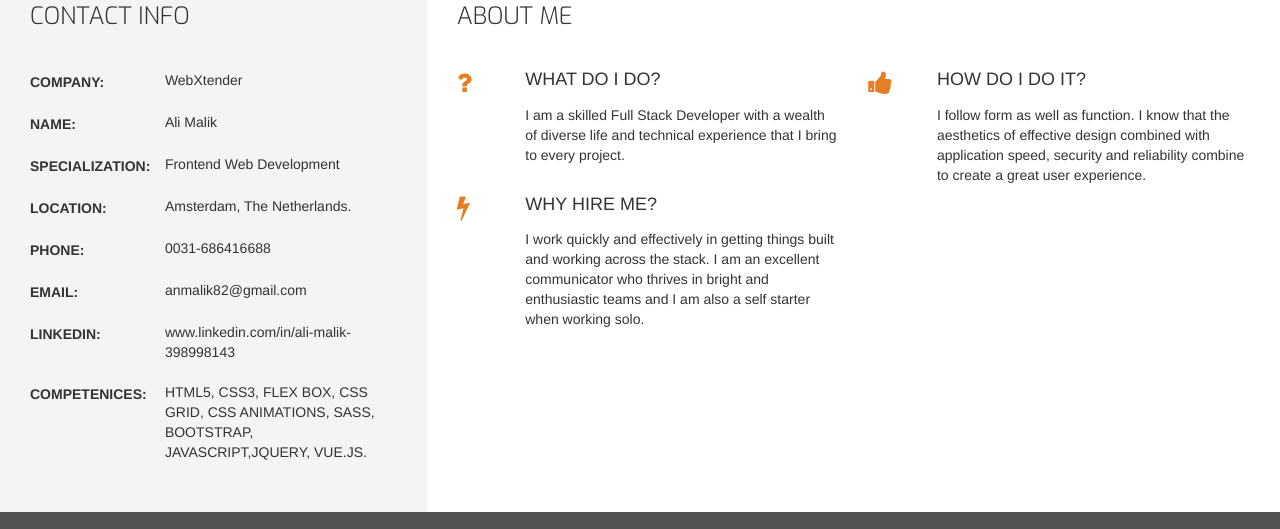
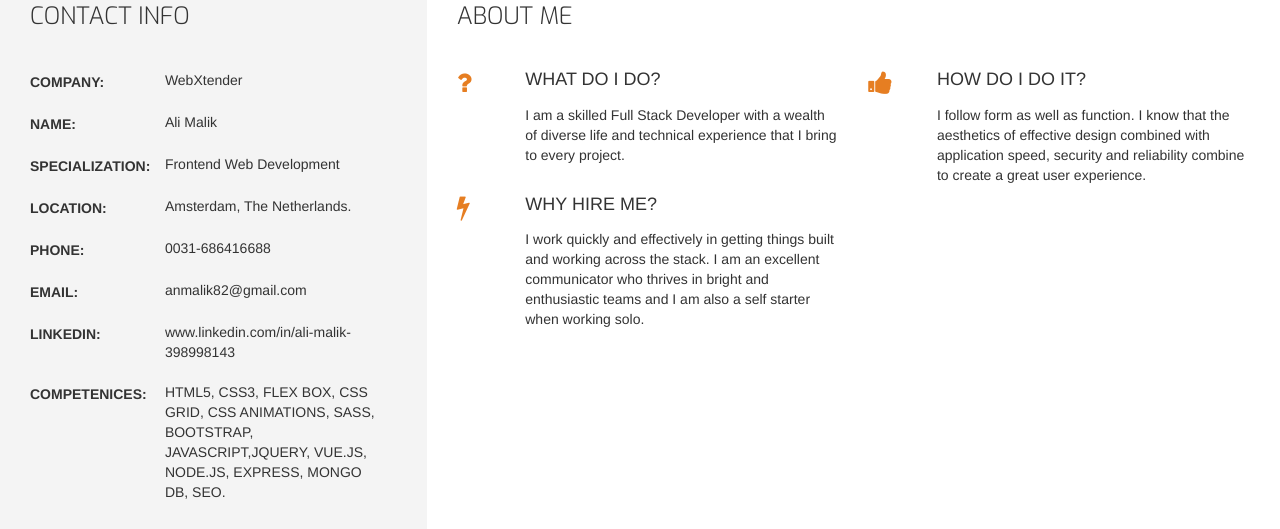
Before and after one commit to anmalik82/Resume-Website, a plain HTML site: page index.html in a window 1280 px wide. Shown: the part 383-912 px from the top of the page. Drawn offline with nearby package versions, Linux system fonts and the light colour scheme.

Commit message:
Updated competencies

```diff
--- a/index.html
+++ b/index.html
@@ -142,7 +142,7 @@
 
                         </div>
                         <div class="value">
-                            <p> HTML5, CSS3, FLEX BOX, CSS GRID, CSS ANIMATIONS, SASS, BOOTSTRAP, JAVASCRIPT,JQUERY, VUE.JS. </p>
+                            <p> HTML5, CSS3, FLEX BOX, CSS GRID, CSS ANIMATIONS, SASS, BOOTSTRAP, JAVASCRIPT,JQUERY, VUE.JS, NODE.JS, EXPRESS, MONGO DB, SEO. </p>
                         </div>
                     </div>
 
```
